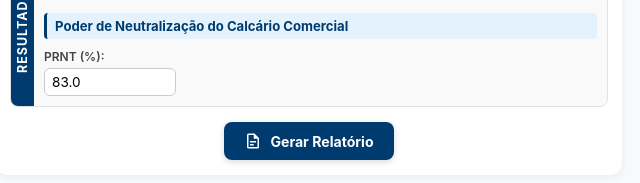
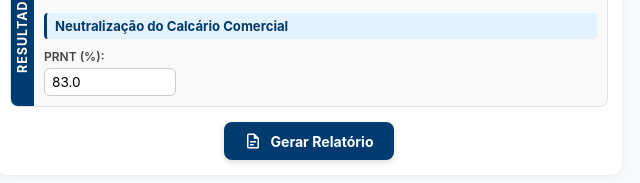
Before and after one commit to SISGEN2026/FERT_AMAP-_NPK, a plain HTML site: page index.html in a window 1280 px wide. Both pictures are taken after a click on the button "Análise de Solo". Shown: the part 526-709 px from the top of the page, 331-971 px from the left. Drawn offline with Linux system fonts and the light colour scheme.

Commit message:
FERT AMAPÁ_NPK

```diff
--- a/index.html
+++ b/index.html
@@ -652,7 +652,7 @@
                   <input type="text" id="soloN" value="Não estimado" readonly style="font-size:0.8rem;">
                 </div>
               </div>
-              <div class="sub-group-title">Poder de Neutralização do Calcário Comercial</div>
+              <div class="sub-group-title">Neutralização do Calcário Comercial</div>
               <div class="form-group-row">
                 <div class="form-group">
                   <label for="prnt">PRNT (%):</label>
```
